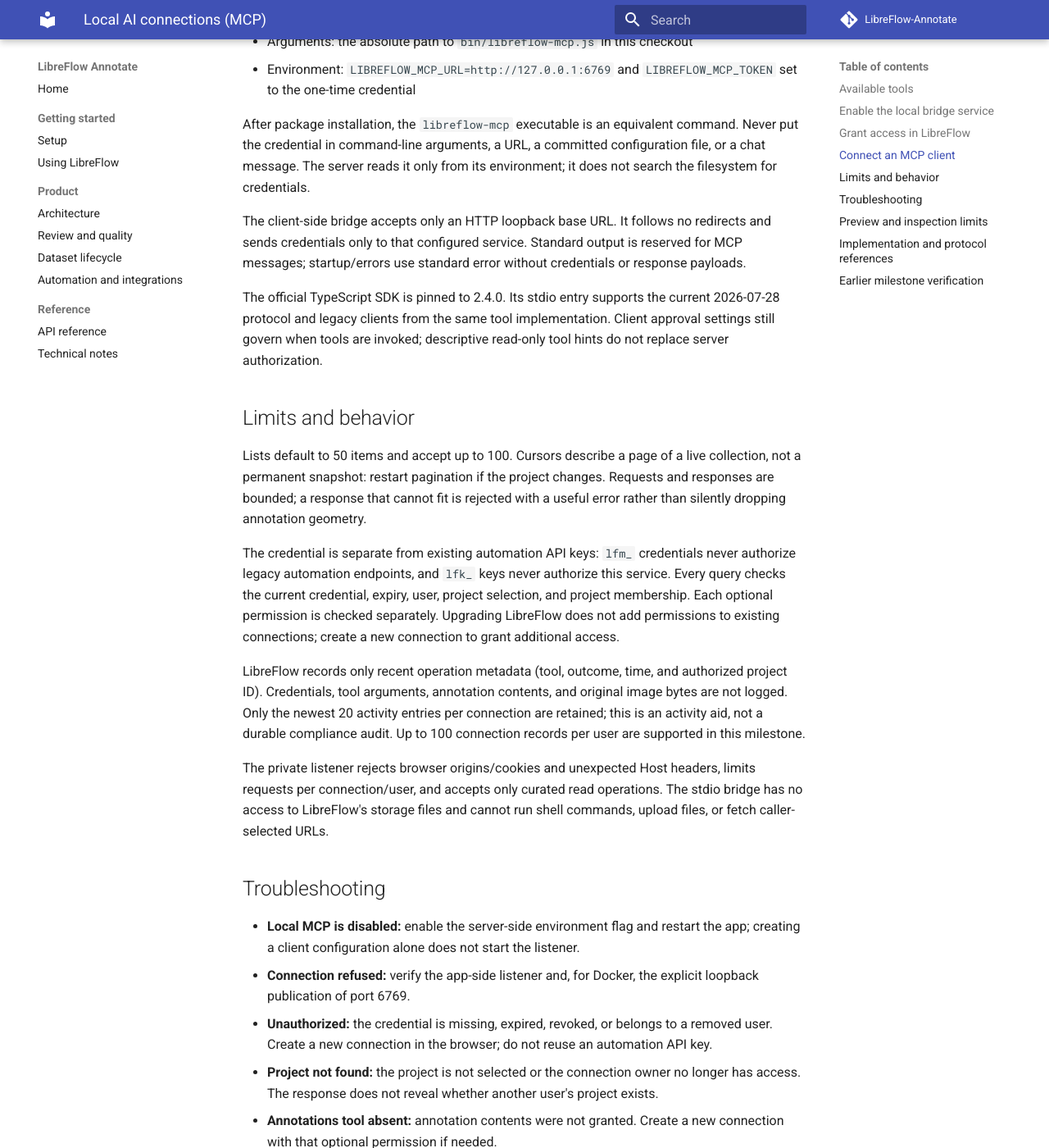
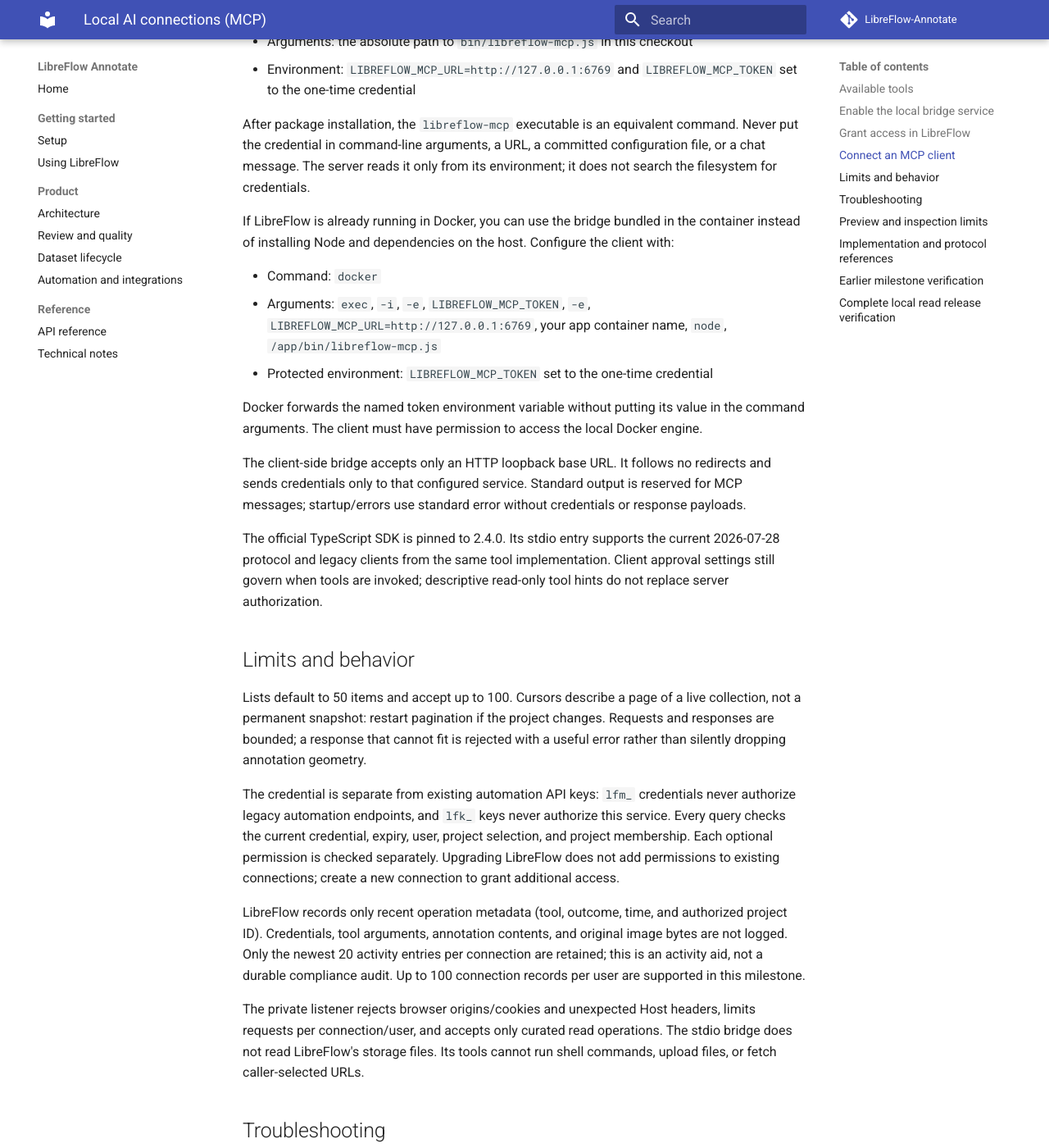
Before and after one commit to private-dev-ph/LibreFlow-Annotate, an MkDocs documentation site: the page built from docs/mcp-local-setup.md, in a window 1280 px wide and 1400 px high, scrolled down 2417 px. Shown: the whole window at 82% size. Built offline with MkDocs 1.6.1 and Material for MkDocs 9.7.7, drawn with Linux system fonts in a browser that asks for light colours; comment, search, counter and statistics services are not loaded; some of the changed text lies outside the part shown.

Commit message:
Document Docker client setup and completed MCP checks

```diff
--- a/docs/mcp-local-setup.md
+++ b/docs/mcp-local-setup.md
@@ -63,6 +63,14 @@ Configure a **stdio** server in your client:
 
 After package installation, the `libreflow-mcp` executable is an equivalent command. Never put the credential in command-line arguments, a URL, a committed configuration file, or a chat message. The server reads it only from its environment; it does not search the filesystem for credentials.
 
+If LibreFlow is already running in Docker, you can use the bridge bundled in the container instead of installing Node and dependencies on the host. Configure the client with:
+
+- Command: `docker`
+- Arguments: `exec`, `-i`, `-e`, `LIBREFLOW_MCP_TOKEN`, `-e`, `LIBREFLOW_MCP_URL=http://127.0.0.1:6769`, your app container name, `node`, `/app/bin/libreflow-mcp.js`
+- Protected environment: `LIBREFLOW_MCP_TOKEN` set to the one-time credential
+
+Docker forwards the named token environment variable without putting its value in the command arguments. The client must have permission to access the local Docker engine.
+
 The client-side bridge accepts only an HTTP loopback base URL. It follows no redirects and sends credentials only to that configured service. Standard output is reserved for MCP messages; startup/errors use standard error without credentials or response payloads.
 
 The official TypeScript SDK is pinned to 2.4.0. Its stdio entry supports the current 2026-07-28 protocol and legacy clients from the same tool implementation. Client approval settings still govern when tools are invoked; descriptive read-only tool hints do not replace server authorization.
@@ -75,7 +83,7 @@ The credential is separate from existing automation API keys: `lfm_` credentials
 
 LibreFlow records only recent operation metadata (tool, outcome, time, and authorized project ID). Credentials, tool arguments, annotation contents, and original image bytes are not logged. Only the newest 20 activity entries per connection are retained; this is an activity aid, not a durable compliance audit. Up to 100 connection records per user are supported in this milestone.
 
-The private listener rejects browser origins/cookies and unexpected Host headers, limits requests per connection/user, and accepts only curated read operations. The stdio bridge has no access to LibreFlow's storage files and cannot run shell commands, upload files, or fetch caller-selected URLs.
+The private listener rejects browser origins/cookies and unexpected Host headers, limits requests per connection/user, and accepts only curated read operations. The stdio bridge does not read LibreFlow's storage files. Its tools cannot run shell commands, upload files, or fetch caller-selected URLs.
 
 ## Troubleshooting
 
@@ -109,3 +117,11 @@ See [the implementation plan](mcp-access-plan.md) for later write/proposal, data
 Verified on 2026-11-14: the Linux Docker regression suite passed 274 tests; the existing web security check passed; `npm audit --omit=dev` reported no known vulnerabilities. Official SDK clients exercised both legacy and pinned 2026-07-28 stdio sessions, scoped reads, membership removal, revocation, and unchanged annotation/history files. Real-process checks covered EOF shutdown and blocked credential forwarding through HTTP redirects.
 
 The consent screen passed creation, project-search selection persistence, refresh, one-time token handling, revocation, and keyboard focus checks. Layouts were checked at 320Ã—568, 390Ã—844, 768Ã—1024, 1024Ã—768, and 1440Ã—900 in both light and dark mode, with no horizontal overflow and visible navigation icons. Test data and credentials were isolated from the working installation.
+
+## Complete local read release verification
+
+Verified on 2026-11-14: `docker run --rm -e NODE_ENV=test libreflow-annotate-app:mcp-release-tested sh -c 'npm test && npm run check:web'` passed all 297 tests with zero failures or skips, followed by the web security checks. `npm audit --omit=dev --audit-level=high` reported no known vulnerabilities.
+
+The official SDK exercised all eleven tools through both legacy and modern stdio clients, including permission denial, native image previews, model class IDs, verified version settings, cross-project isolation, revocation, and unchanged fixture assets and annotations. Concurrent model inspection uses explicit test synchronization instead of relying on filesystem timing.
+
+The consent workflow also passed browser checks at 320x568, 390x844, 768x1024, 1024x768, and 1440x900 in light and dark modes, including visible mobile navigation icons, no horizontal overflow, one-time credential handling, and keyboard focus after revocation. All acceptance credentials and datasets were disposable fixtures.
```
